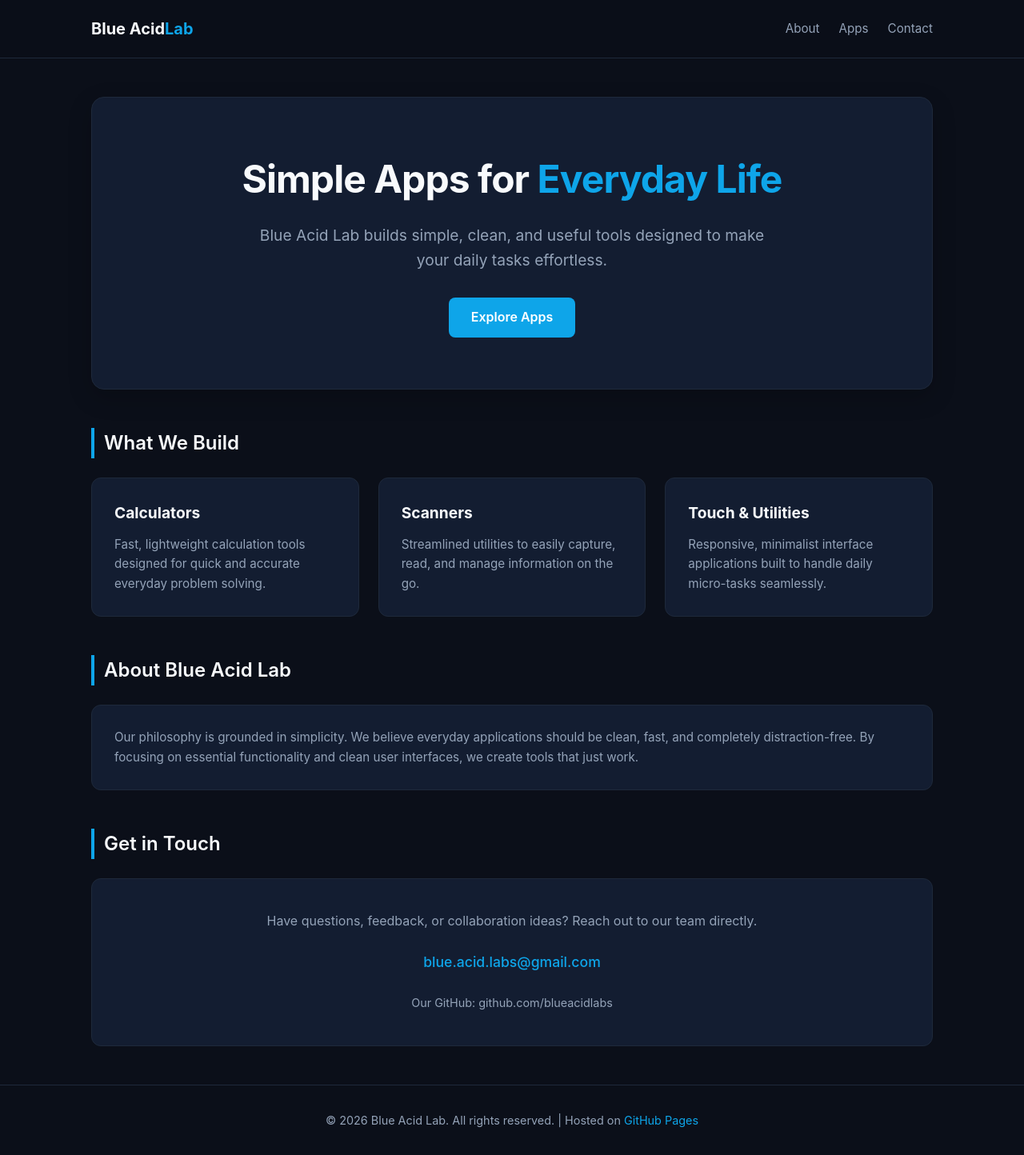
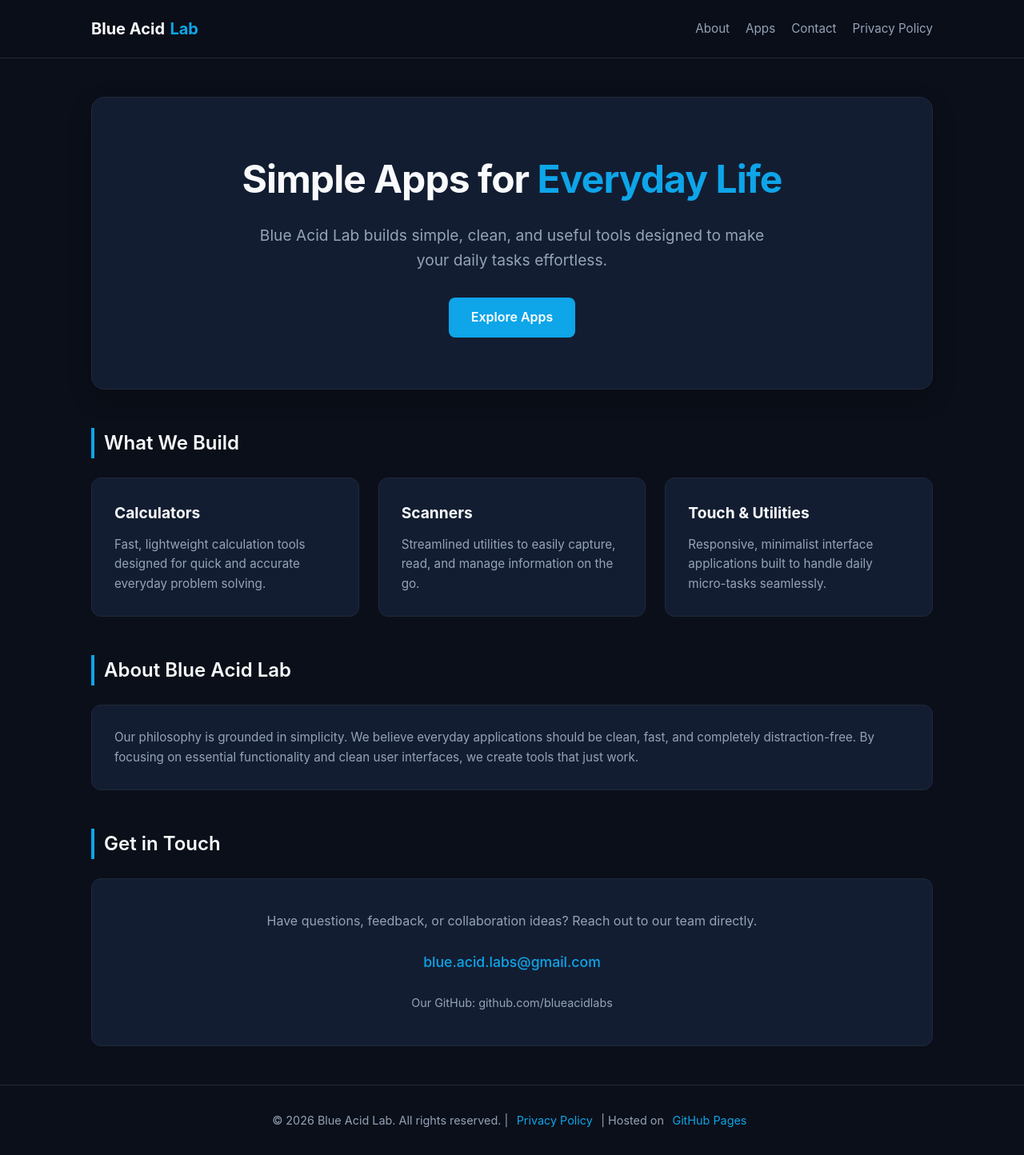
Before and after one commit to blueacidlabs/blueacidlabs.github.io, a plain HTML site: page index.html in a window 1280 px wide. Shown: the whole page at 80% size. Drawn offline with Linux system fonts and the light colour scheme.

Commit message:
Update index.html

```diff
--- a/index.html
+++ b/index.html
@@ -8,9 +8,9 @@
 
   <!-- Google AdSense Verification Code -->
 
+
   <script async src="https://pagead2.googlesyndication.com/pagead/js/adsbygoogle.js?client=ca-pub-9812928638320313"
      crossorigin="anonymous"></script>
-
 
 
 
@@ -58,6 +58,8 @@
       display: flex;
       justify-content: space-between;
       align-items: center;
+      flex-wrap: wrap;
+      gap: 1rem;
     }
 
     .logo {
@@ -67,7 +69,7 @@
       text-decoration: none;
       display: flex;
       align-items: center;
-      gap: 0.5r em;
+      gap: 0.4rem;
     }
 
     .logo span {
@@ -76,7 +78,8 @@
 
     .nav-links {
       display: flex;
-      gap: 1.5rem;
+      gap: 1.25rem;
+      flex-wrap: wrap;
     }
 
     .nav-links a {
@@ -215,6 +218,7 @@
     footer a {
       color: var(--accent);
       text-decoration: none;
+      margin: 0 0.4rem;
     }
 
     footer a:hover {
@@ -222,9 +226,6 @@
     }
 
     @media (max-width: 600px) {
-      .nav-links {
-        display: none;
-      }
       .hero {
         padding: 2.5rem 1rem;
       }
@@ -235,18 +236,19 @@
 
   <header>
     <div class="nav-container">
-      <a href="#" class="logo">Blue Acid <span>Lab</span></a>
+      <a href="index.html" class="logo">Blue Acid <span>Lab</span></a>
       <nav class="nav-links">
         <a href="#about">About</a>
         <a href="#apps">Apps</a>
         <a href="#contact">Contact</a>
+        <a href="privacy.html">Privacy Policy</a>
       </nav>
     </div>
   </header>
 
   <main>
     <section class="hero">
-      <h1> Simple Apps for <span>Everyday Life</span></h1>
+      <h1>Simple Apps for <span>Everyday Life</span></h1>
       <p>Blue Acid Lab builds simple, clean, and useful tools designed to make your daily tasks effortless.</p>
       <a href="#apps" class="btn">Explore Apps</a>
     </section>
@@ -263,7 +265,7 @@
           <p>Streamlined utilities to easily capture, read, and manage information on the go.</p>
         </div>
         <div class="card">
-          <h3>Touch & Utilities</h3>
+          <h3>Touch &amp; Utilities</h3>
           <p>Responsive, minimalist interface applications built to handle daily micro-tasks seamlessly.</p>
         </div>
       </div>
@@ -289,7 +291,7 @@
   </main>
 
   <footer>
-    <p>&copy; 2026 Blue Acid Lab. All rights reserved. | Hosted on <a href="https://github.com/blueacidlabs" target="_blank" rel="noopener">GitHub Pages</a></p>
+    <p>&copy; 2026 Blue Acid Lab. All rights reserved. | <a href="privacy.html">Privacy Policy</a> | Hosted on <a href="https://github.com/blueacidlabs" target="_blank" rel="noopener">GitHub Pages</a></p>
   </footer>
 
 </body>
```
